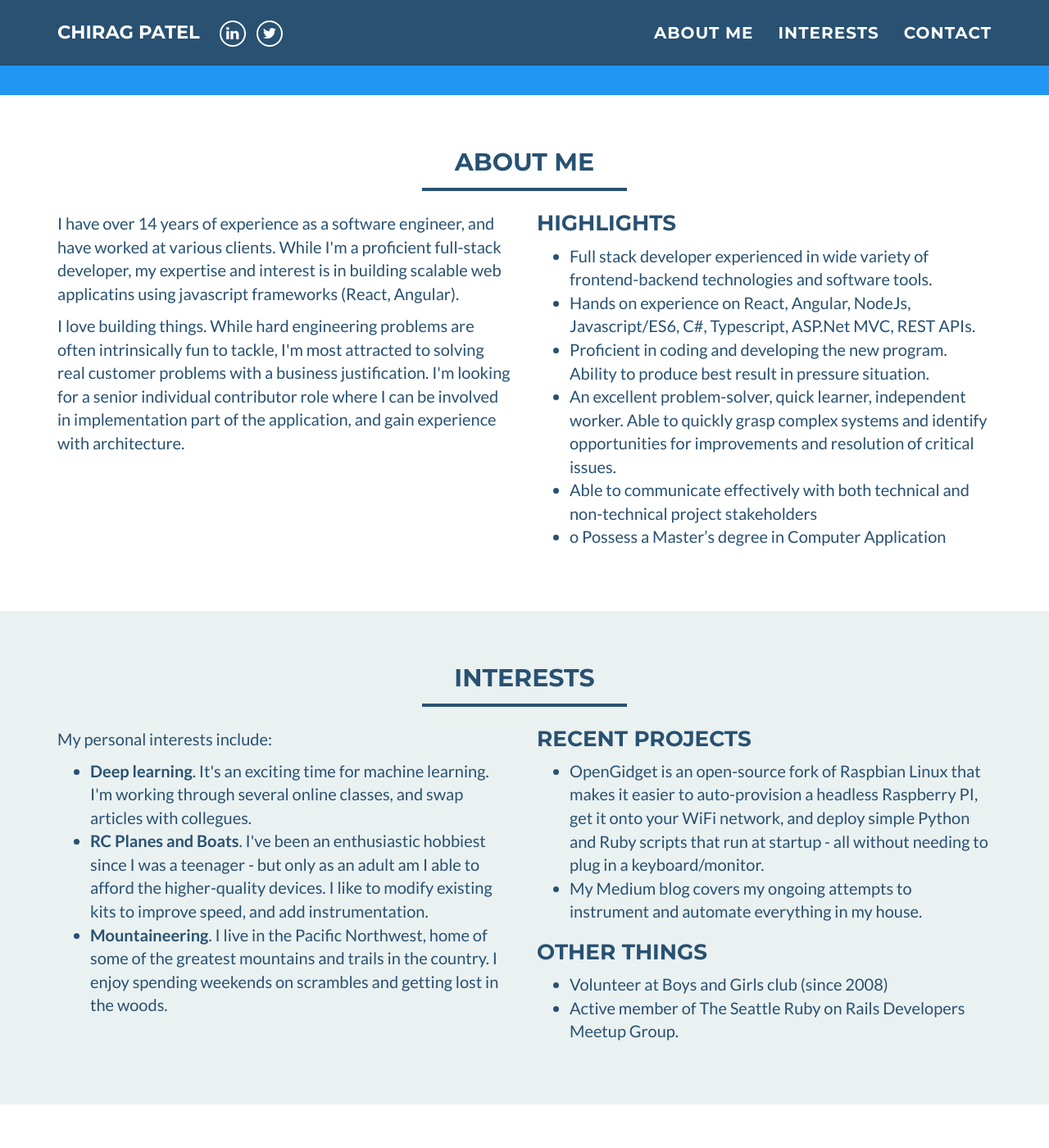
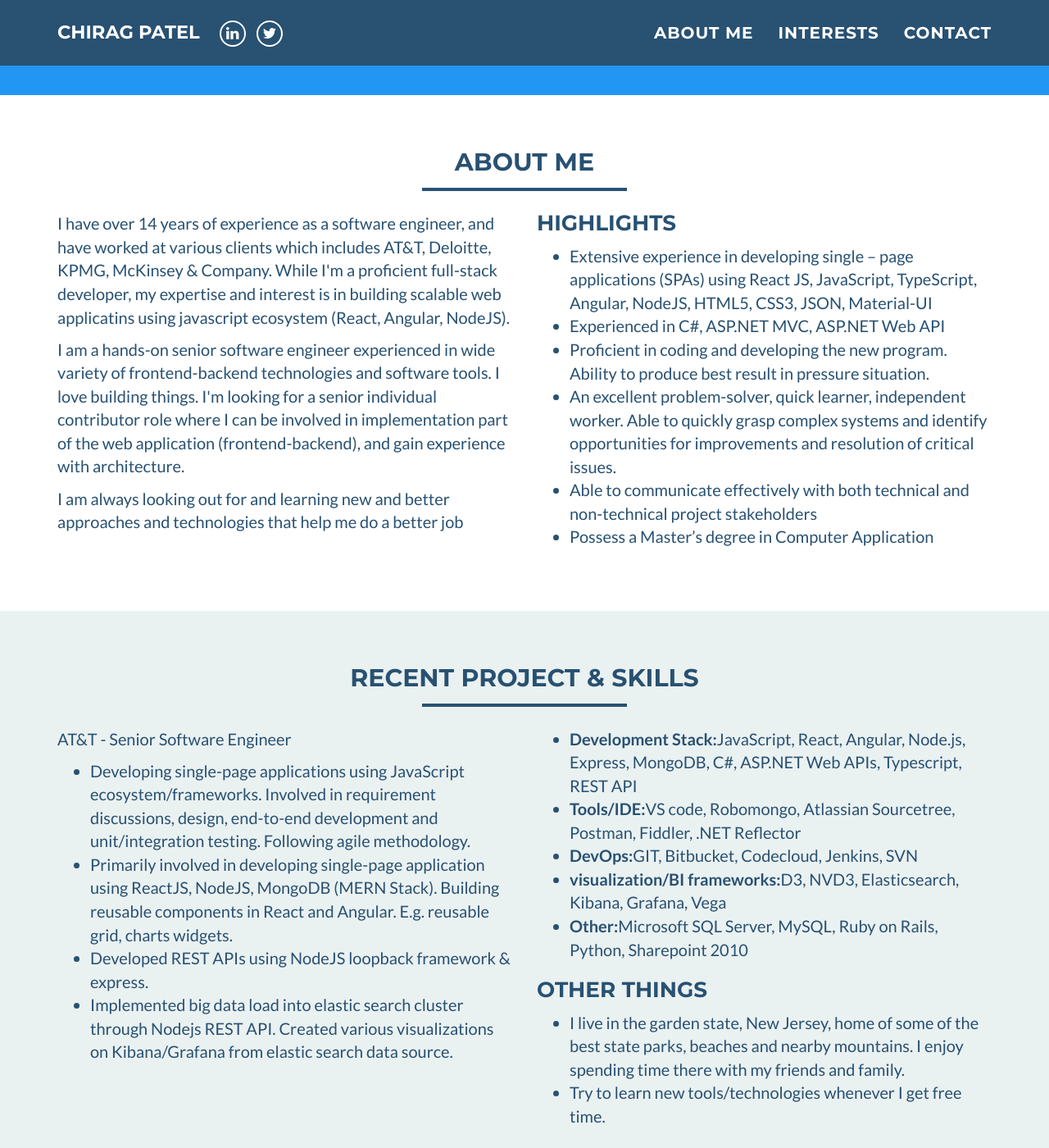
Before and after one commit to chirag80/chirag80.github.io, a Jekyll site: the page built from index.html, in a window 1280 px wide and 1400 px high, scrolled down 458 px. Shown: the whole window at 82% size. Built offline with Jekyll 4.4.1, drawn with Linux system fonts in a browser that asks for light colours.

Commit message:
updated info

```diff
--- a/_includes/about_me.html
+++ b/_includes/about_me.html
@@ -10,36 +10,36 @@
       <div class="col-sm-6">
         <p>
           I have over 14 years of experience as a software engineer, and have
-          worked at various clients. While I'm a proficient full-stack
-          developer, my expertise and interest is in building scalable web
-          applicatins using javascript frameworks (React, Angular).
+          worked at various clients which includes AT&T, Deloitte, KPMG,
+          McKinsey & Company. While I'm a proficient full-stack developer, my
+          expertise and interest is in building scalable web applicatins using
+          javascript ecosystem (React, Angular, NodeJS).
         </p>
         <p>
-          I love building things. While hard engineering problems are often
-          intrinsically fun to tackle, I'm most attracted to solving real
-          customer problems with a business justification. I'm looking for a
-          senior individual contributor role where I can be involved in
-          implementation part of the application, and gain experience with
-          architecture.
+          I am a hands-on senior software engineer experienced in wide variety
+          of frontend-backend technologies and software tools. I love building
+          things. I'm looking for a senior individual contributor role where I
+          can be involved in implementation part of the web application
+          (frontend-backend), and gain experience with architecture.
+        </p>
+        <p>
+          I am always looking out for and learning new and better approaches and
+          technologies that help me do a better job
         </p>
       </div>
       <div class="col-sm-6">
         <h3 style="margin-top:0;">Highlights</h3>
         <ul>
           <li>
-            Full stack developer experienced in wide variety of frontend-backend
-            technologies and software tools.
+            Extensive experience in developing single – page applications (SPAs)
+            using React JS, JavaScript, TypeScript, Angular, NodeJS, HTML5,
+            CSS3, JSON, Material-UI
           </li>
-          <li>
-            Hands on experience on React, Angular, NodeJs, Javascript/ES6, C#,
-            Typescript, ASP.Net MVC, REST APIs.
-          </li>
-
+          <li>Experienced in C#, ASP.NET MVC, ASP.NET Web API</li>
           <li>
             Proficient in coding and developing the new program. Ability to
             produce best result in pressure situation.
           </li>
-
           <li>
             An excellent problem-solver, quick learner, independent worker. Able
             to quickly grasp complex systems and identify opportunities for
@@ -49,7 +49,7 @@
             Able to communicate effectively with both technical and
             non-technical project stakeholders
           </li>
-          <li>o Possess a Master’s degree in Computer Application</li>
+          <li>Possess a Master’s degree in Computer Application</li>
         </ul>
       </div>
     </div>
--- a/_includes/interests.html
+++ b/_includes/interests.html
@@ -2,47 +2,66 @@
   <div class="container">
     <div class="row">
       <div class="col-lg-12 text-center">
-                <h2>Interests</h2>
+        <h2>Recent Project & Skills</h2>
         <hr />
       </div>
     </div>
     <div class="row">
       <div class="col-sm-6">
         <p>
-			    My personal interests include:
+          AT&T - Senior Software Engineer
         </p>
         <ul>
           <li>
-				 <b>Deep learning</b>. It's an exciting time for machine learning. I'm working through several online classes, and swap articles with collegues.
+            Developing single-page applications using JavaScript
+            ecosystem/frameworks. Involved in requirement discussions, design,
+            end-to-end development and unit/integration testing. Following agile
+            methodology.
           </li>
           <li>
-				  <b>RC Planes and Boats</b>. I've been an enthusiastic hobbiest since I was a teenager - but only as an adult am I able to afford the higher-quality
-          devices. I like to modify existing kits to improve speed, and add instrumentation.
+            Primarily involved in developing single-page application using
+            ReactJS, NodeJS, MongoDB (MERN Stack). Building reusable components
+            in React and Angular. E.g. reusable grid, charts widgets.
           </li>
           <li>
-				  <b>Mountaineering</b>. I live in the Pacific Northwest, home of some of the greatest mountains and trails in the country. I enjoy spending weekends
-          on scrambles and getting lost in the woods.
+            Developed REST APIs using NodeJS loopback framework & express.
+          </li>
+          <li>
+            Implemented big data load into elastic search cluster through Nodejs
+            REST API. Created various visualizations on Kibana/Grafana from
+            elastic search data source.
           </li>
         </ul>
       </div>
       <div class="col-sm-6">
-      <h3 style="margin-top:0">Recent Projects</h3>
         <ul>
           <li>
-          OpenGidget is an open-source fork of Raspbian Linux that makes it easier to auto-provision a headless Raspberry PI,
-          get it onto your WiFi network, and deploy simple Python and Ruby scripts that run at startup - all without needing to plug in a keyboard/monitor.
+            <b>Development Stack:</b>JavaScript, React, Angular, Node.js,
+            Express, MongoDB, C#, ASP.NET Web APIs, Typescript, REST API
           </li>
           <li>
-          My Medium blog covers my ongoing attempts to instrument and automate everything in my house.
+            <b>Tools/IDE:</b>VS code, Robomongo, Atlassian Sourcetree, Postman,
+            Fiddler, .NET Reflector
+          </li>
+          <li><b>DevOps:</b>GIT, Bitbucket, Codecloud, Jenkins, SVN</li>
+          <li>
+            <b>visualization/BI frameworks:</b>D3, NVD3, Elasticsearch, Kibana,
+            Grafana, Vega
+          </li>
+          <li>
+            <b>Other:</b>Microsoft SQL Server, MySQL, Ruby on Rails, Python,
+            Sharepoint 2010
           </li>
         </ul>
         <h3>Other Things</h3>
         <ul>
           <li>
-           Volunteer at Boys and Girls club (since 2008)
+            I live in the garden state, New Jersey, home of some of the best
+            state parks, beaches and nearby mountains. I enjoy spending time
+            there with my friends and family.
           </li>
           <li>
-  			  Active member of The Seattle Ruby on Rails Developers Meetup Group.
+            Try to learn new tools/technologies whenever I get free time.
           </li>
         </ul>
       </div>
```
Lines whose indentation alone changed are shown as unchanged.
